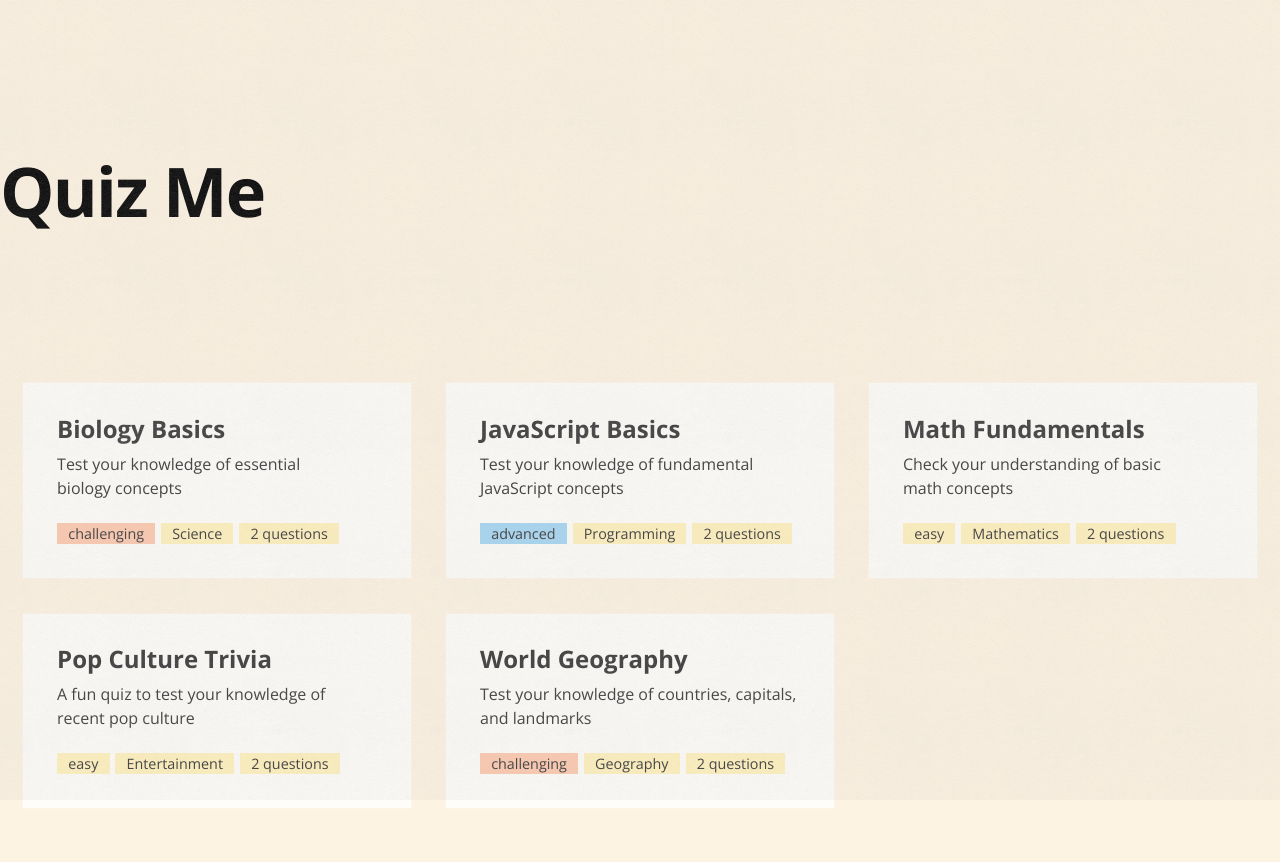
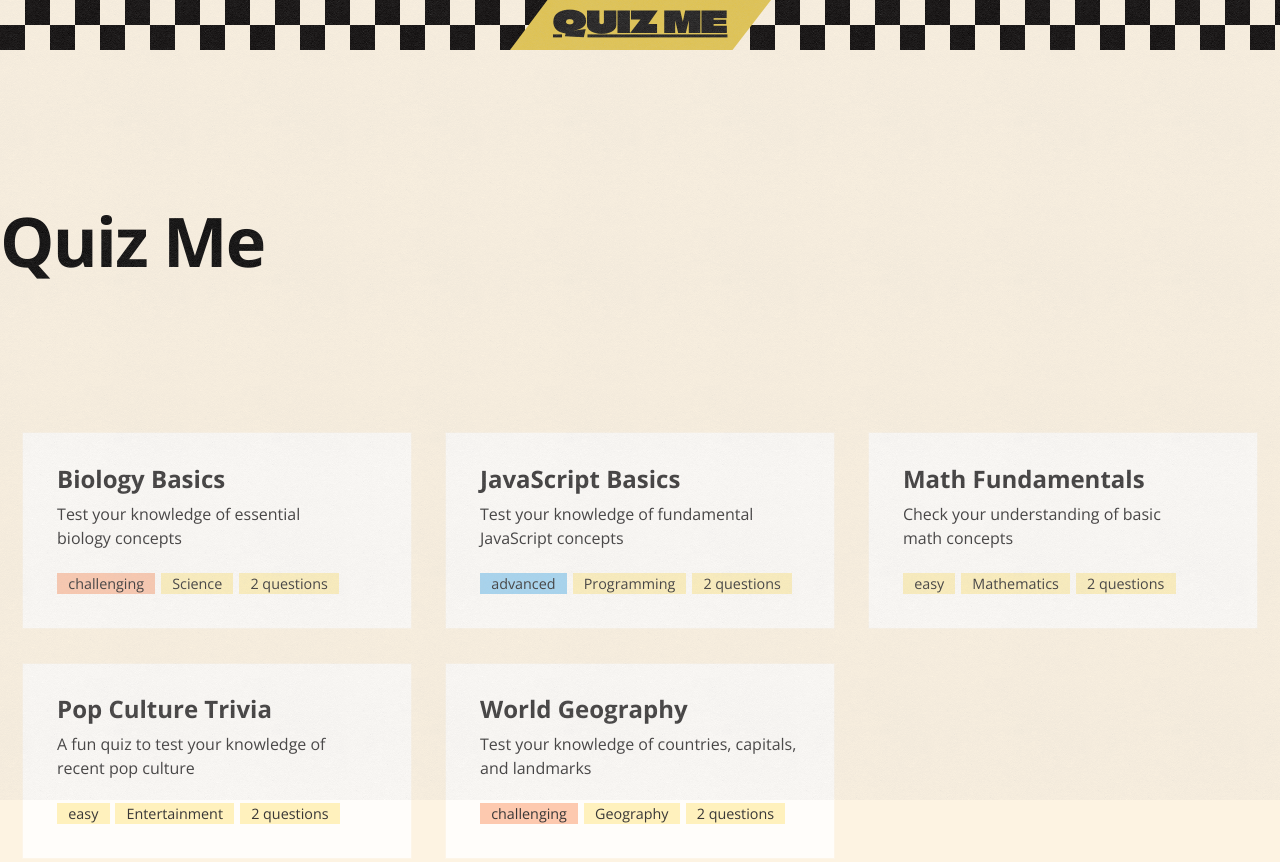
Before and after one commit to Samalmohanna1/Quiz-Me, an Astro site: page / in a window 1280 px wide. Shown: the top 862 px of the page. Built offline with nearby package versions, Linux system fonts and the light colour scheme; Astro itself is replaced by a stand-in of ours.

Commit message:
feat: navbar

```diff
--- /dev/null
+++ b/src/components/Navbar.astro
@@ -0,0 +1,31 @@
+<nav class='checkered'>
+	<a class='' href='/' aria-label='home'>
+		<img src='/assets/logo.webp' alt='Quiz Me logo.' />
+	</a>
+</nav>
+<style>
+	img {
+		max-height: 50px;
+		margin-inline: auto;
+	}
+	.checkered {
+		background: linear-gradient(
+				45deg,
+				var(--color-black-500) 25%,
+				transparent 25%,
+				transparent 75%,
+				var(--color-black-500) 75%
+			),
+			linear-gradient(
+				45deg,
+				var(--color-black-500) 25%,
+				transparent 25%,
+				transparent 75%,
+				var(--color-black-500) 75%
+			);
+		background-position:
+			0 0,
+			25px 25px;
+		background-size: 50px 50px;
+	}
+</style>
--- a/src/layouts/BaseLayout.astro
+++ b/src/layouts/BaseLayout.astro
@@ -1,6 +1,6 @@
 ---
 import Footer from '../components/Footer.astro'
-// import Navbar from '../components/NavBar.astro'
+import Navbar from '../components/Navbar.astro'
 import BaseHead from './BaseHead.astro'
 import { ClientRouter } from 'astro:transitions'
 
@@ -22,7 +22,7 @@ const { title, description, image } = Astro.props
 	</head>
 	<body>
 		<div class='texture'></div>
-		<!-- <Navbar /> -->
+		<Navbar />
 		<main class='content'>
 			<slot />
 		</main>
```
Also changed, not shown: public/assets/logo.webp (added).
